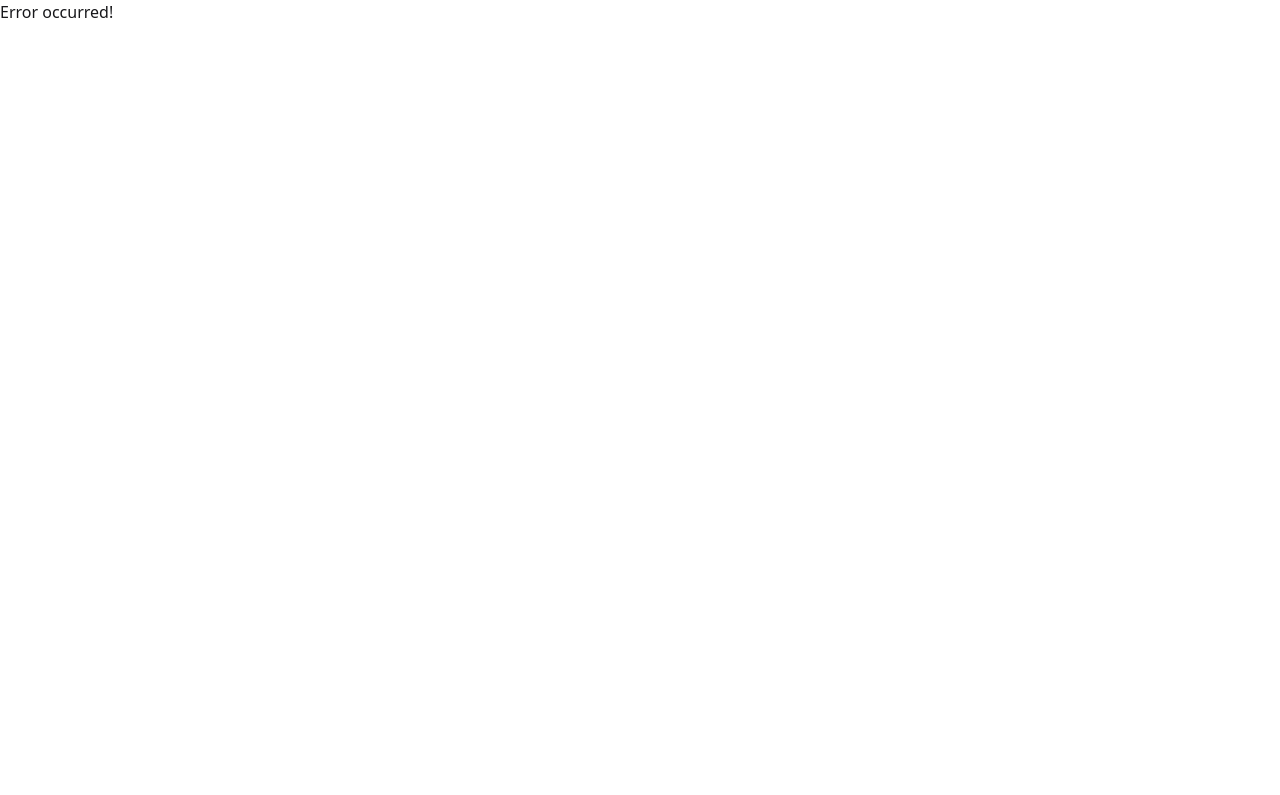
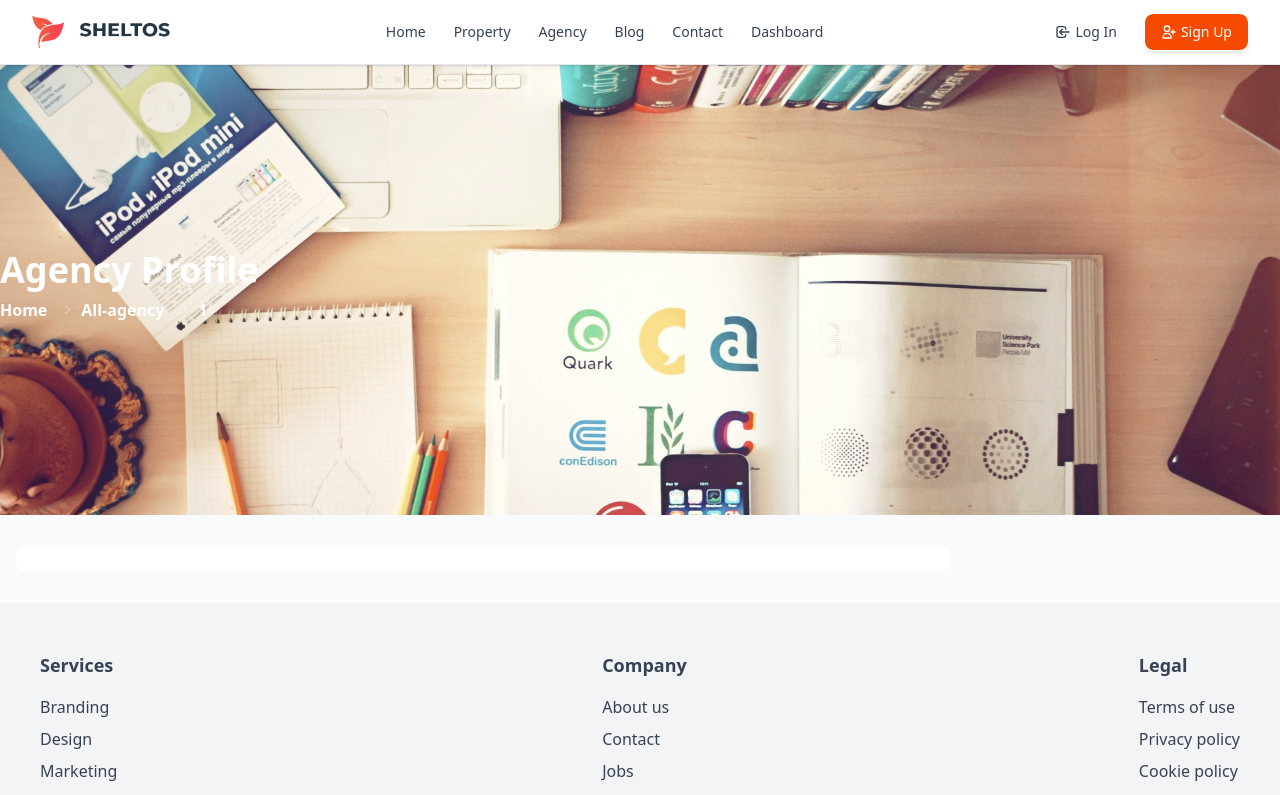
Before and after one commit to Maruf3088/property-selling-website-client, a React (Vite) app: page /all-agency/1 in a window 1280 px wide. Before the commit this address had no page. Shown: the top 795 px of the page. Built offline with nearby package versions, Linux system fonts and the light colour scheme.

Commit message:
agency profile page created

```diff
--- /dev/null
+++ b/src/pages/agency profile/AgencyProfile.jsx
@@ -0,0 +1,30 @@
+import React from "react";
+import bannerImage from "../../assets/agency-profile-bg.jpg";
+import Breadcumb from "../../component/breadcrumb/Breadcumb";
+import AgencyInfo from "./agency profile components/agency info/AgencyInfo";
+const AgencyProfile = () => {
+  return (
+    <div className="bg-gray-50">
+      <div
+        style={{
+          backgroundImage: `url(${bannerImage})`,
+          backgroundSize: "cover",
+          backgroundPosition: "center",
+          height: "450px",
+        }}
+        className="flex items-center "
+      >
+        <div className="container mx-auto px-4 lg:px-0">
+          <h1 className="text-white text-4xl font-semibold ">Agency Profile</h1>
+          <div>
+            <Breadcumb></Breadcumb>
+          </div>
+        </div>
+      </div>
+      {/* agency profile content */}
+      <AgencyInfo></AgencyInfo>
+    </div>
+  );
+};
+
+export default AgencyProfile;
--- /dev/null
+++ b/src/pages/agency profile/agency profile components/agency info/AgencyInfo.jsx
@@ -0,0 +1,25 @@
+import React from "react";
+
+
+const AgencyInfo = () => {
+  return (
+    <div className="container mx-auto py-8 px-4">
+      <div className="grid grid-cols-1 lg:grid-cols-8 items-start gap-2">
+        {/* Agency listing */}
+        <div className="lg:col-span-6">
+          <div className="flex w-full bg-white rounded-lg p-3">
+            <div className="w-1/2">
+              <img src="" alt="" />
+            </div>
+            <div className="w-1/2"></div>
+          </div>
+        </div>
+
+        {/* Sidebar */}
+        <aside className="hidden lg:block lg:col-span-2"></aside>
+      </div>
+    </div>
+  );
+};
+
+export default AgencyInfo;
--- a/src/pages/all agency/all agency components/single agency card/SingleAgencyCard.jsx
+++ b/src/pages/all agency/all agency components/single agency card/SingleAgencyCard.jsx
@@ -2,6 +2,7 @@
 import agency1 from "../../../../assets/agency1.png";
 import { CiLocationOn, CiMail, CiPhone } from "react-icons/ci";
 import { FaArrowRightLong } from "react-icons/fa6";
+import { Link } from "react-router-dom";
 const SingleAgencyCard = () => {
   return (
     <div className="card bg-base-100 shadow-sm group hover:shadow-xl transition-all duration-300 rounded-lg">
@@ -32,10 +33,10 @@
           </div>
         </div>
         <div className="card-actions justify-end">
-          <button className="flex items-center gap-2 btn btn-sm rounded-full bg-orange-500 shadow-lg hover:bg-white hover:text-black text-white">
+          <Link to={'/all-agency/ss'} className="flex items-center gap-2 btn btn-sm rounded-full bg-orange-500 shadow-lg hover:bg-white hover:text-black text-white">
             View Profile
             <FaArrowRightLong className="animate-pulse" />
-          </button>
+          </Link>
         </div>
       </div>
     </div>
--- a/src/pages/all property/all property components/single property card/SinglePropertyCard.jsx
+++ b/src/pages/all property/all property components/single property card/SinglePropertyCard.jsx
@@ -5,6 +5,7 @@
 import { IoBedOutline } from "react-icons/io5";
 import { LiaBathSolid } from "react-icons/lia";
 import { GiThermometerScale } from "react-icons/gi";
+import { Link } from "react-router-dom";
 
 const SinglePropertyCard = () => {
   return (
@@ -28,7 +29,7 @@
       </figure>
       <div className="card-body">
         <div className="space-y-2">
-          <h2 className="text-2xl font-bold group-hover:text-orange-500 transition-all duration-300 cursor-pointer ">Little Acorn Farm</h2>
+          <Link to={'/all-property/ss'} className="text-2xl font-bold group-hover:text-orange-500 transition-all duration-300 cursor-pointer ">Little Acorn Farm</Link>
           <p className="text-xl font-semibold text-orange-500 ">$6,558.00*</p>
           <p className="text-gray-600">
             A card component has a figure, a body part, and inside body there
@@ -54,7 +55,7 @@
         </div>
         <div className="flex justify-between  items-center mt-5 ">
           <h1 className="text-gray-600 font-semibold ">March 25, 2023</h1>
-          <button className="btn rounded-full bg-orange-500 shadow-lg hover:bg-white hover:text-black text-white">Details</button>
+          <Link to={'/all-property/ss'} className="btn rounded-full bg-orange-500 shadow-lg hover:bg-white hover:text-black text-white">Details</Link>
         </div>
       </div>
     </div>
```
Also changed, not shown: src/router/Router.jsx (+7 -2 lines), src/assets/agency-profile-bg.jpg (added), src/assets/agentprofile.jpg (added).
